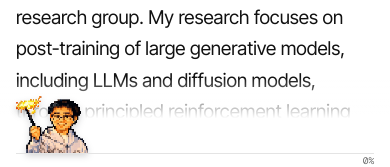
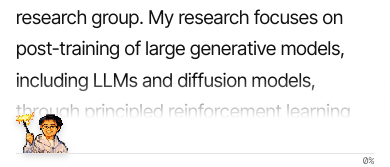
Before and after one commit to Junyi-W/Junyi-W.github.io, a plain HTML site: page index.html in a window 390 px wide. Shown: the part 675-842 px from the top of the page. Drawn offline with nearby package versions, Linux system fonts and the light colour scheme; no server answers.

Commit message:
Shrink trail avatar
Co-Authored-By: Claude Opus 5.5 <noreply@anthropic.com>

```diff
--- a/styles.css
+++ b/styles.css
@@ -9,7 +9,7 @@
     --page-inline-space: 3rem;
     --topbar-height: 72px;
     --trail-height: 118px;
-    --stage-width: 96px;
+    --stage-width: 64px;
 
     --font-sans: "Manrope", -apple-system, BlinkMacSystemFont, "Segoe UI", "PingFang SC", sans-serif;
     --font-serif: "EB Garamond", Georgia, "Songti SC", "Times New Roman", serif;
@@ -1312,7 +1312,7 @@ a.pub-badge:focus-visible {
     :root {
         --topbar-height: 60px;
         --trail-height: 92px;
-        --stage-width: 72px;
+        --stage-width: 52px;
     }
 
     .trail-track {
```
